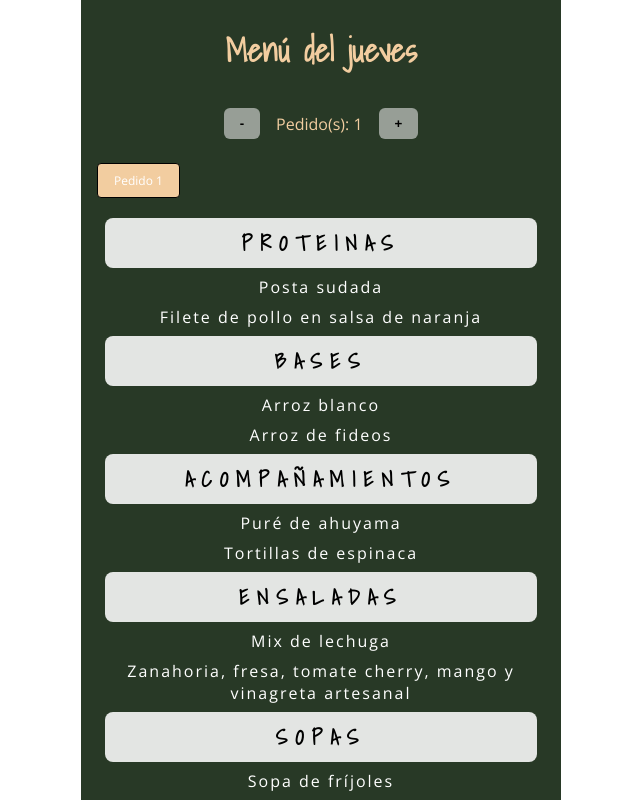
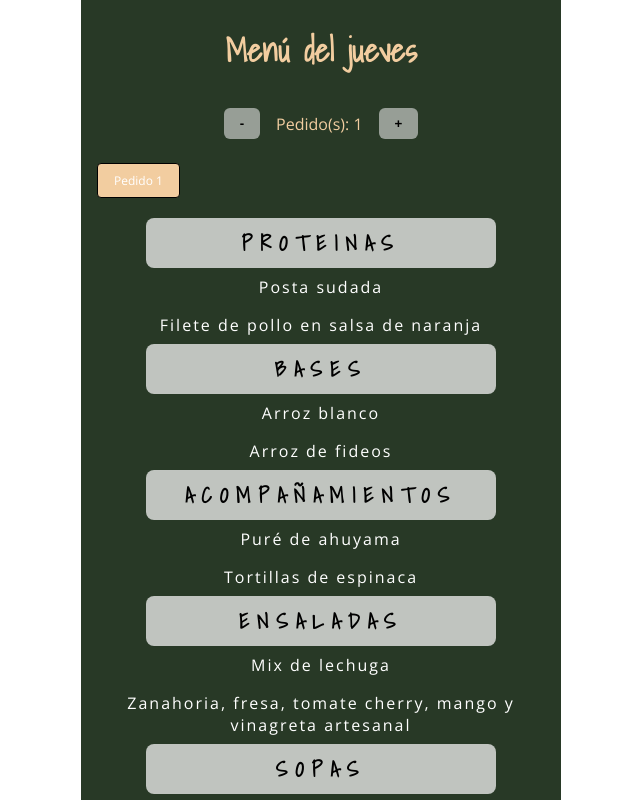
Before and after one commit to EsneiderCdD/MartinaClandestina, a React (Vite) app: page /menu/jueves in a window 1280 px wide. Shown: the top 800 px of the page, without its empty margins (319-959 px from the left). Built offline with nearby package versions, Linux system fonts and the light colour scheme.

Commit message:
DishSelector mejoras

```diff
--- a/src/components/DayMenu/DayMenu.module.css
+++ b/src/components/DayMenu/DayMenu.module.css
@@ -18,14 +18,14 @@
   margin-bottom: 1.5rem;
 }
 
+
 .categoria {
-  background-color: #ffffff;
-  padding: 0.75rem;
+  background-color: #ffffffde;
+  padding: 0.5rem;
   border-radius: 8px;
   text-align: center;
   margin-bottom: 0.5rem;
 }
-
 
 .pedidosSelector {
   display: flex;
--- a/src/components/DishSelector/DishSelector.module.css
+++ b/src/components/DishSelector/DishSelector.module.css
@@ -4,11 +4,14 @@
 }
 
 .categoria {
-  background-color: #ffffffde;
+  background-color: #f0f0f0c2 ;
   padding: 0.5rem;
   border-radius: 8px;
   text-align: center;
   margin-bottom: 0.5rem;
+  width: 350px;
+
+  margin: 0 auto;
 }
 
 .titulo {
@@ -19,6 +22,7 @@
   letter-spacing: 8px;
   text-transform: uppercase;
   text-align: center;
+
 }
 
 .lista {
@@ -33,6 +37,7 @@
 }
 
 .boton {
+
   font-family: var(--font-category);
 
   border: none;
@@ -43,6 +48,7 @@
   transition: all 0.2s ease;
   color: var(--color-primary);
   font-size: 1rem;
+  margin-top: 0.5rem;
 
   letter-spacing: 2px;
 
```
